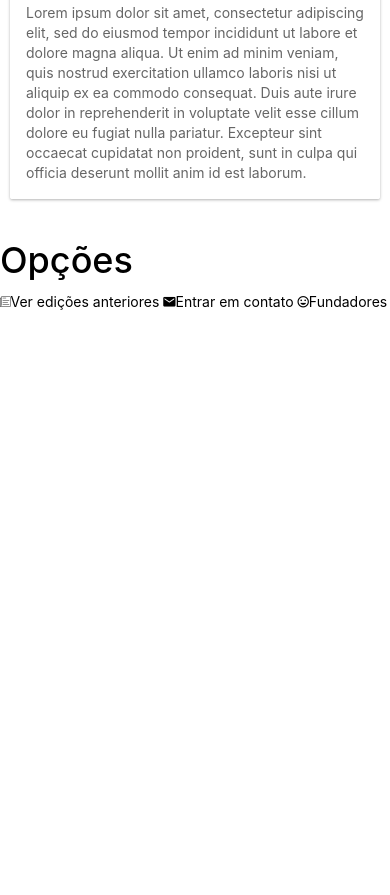
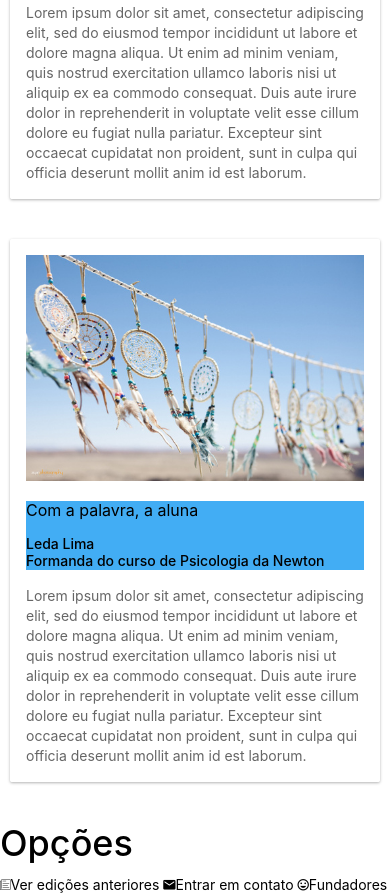
Before and after one commit to vivianhsilva/zeitgeist-app, a website: page www/index.html in a window 390 px wide. Shown: the part 1326-2221 px from the top of the page. Before the commit the page ends 1638 px from the top, so only its background shows below. Drawn offline with Linux system fonts and the light colour scheme; some packages are replaced by stand-ins of ours; files that its build step writes are made by us from their sources; files whose address does not match are found by name.

Commit message:
Mudança cor fundo e nova pagina

```diff
--- a/www/css/style.css
+++ b/www/css/style.css
@@ -8,3 +8,7 @@
     font-size: small;
     text-align: right;
 }
+
+#teste{
+    background-color: #42adf4;
+}
--- a/www/index.html
+++ b/www/index.html
@@ -86,6 +86,36 @@
                 </div>
               </ion-content>
             </ion-slide-page>
+            <ion-slide-page>
+              <ion-content>
+                <!-- pag 3 -->
+                 <div class="list card">
+                  <div class="item item-body">
+                    <img class="full-image" src="img/filtro2.png" />
+                    <div id="teste">
+                      <h2 >Com a palavra, a aluna</h2>
+                    <h3 >
+                      Leda Lima
+                      <br>
+                      Formanda do curso de Psicologia da Newton
+                    </h3>
+                    </div>
+
+
+                    <p>
+                      Lorem ipsum dolor sit amet, consectetur adipiscing elit,
+                      sed do eiusmod tempor incididunt ut labore et dolore magna
+                      aliqua. Ut enim ad minim veniam, quis nostrud exercitation
+                      ullamco laboris nisi ut aliquip ex ea commodo consequat.
+                      Duis aute irure dolor in reprehenderit in voluptate velit
+                      esse cillum dolore eu fugiat nulla pariatur. Excepteur sint
+                      occaecat cupidatat non proident, sunt in culpa qui officia
+                      deserunt mollit anim id est laborum.
+                    </p>
+                  </div>
+                </div>
+              </ion-content>
+            </ion-slide-page>
           </ion-slides>
         </ion-content>
       </ion-side-menu-content>
```
Also changed, not shown: www/img/filtro2.png (added).
